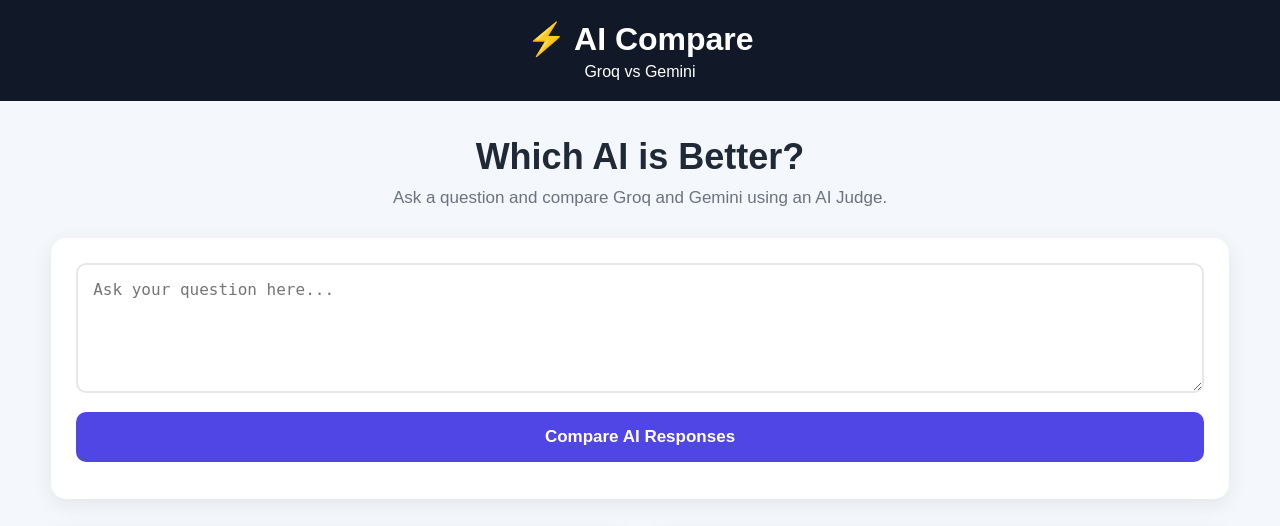
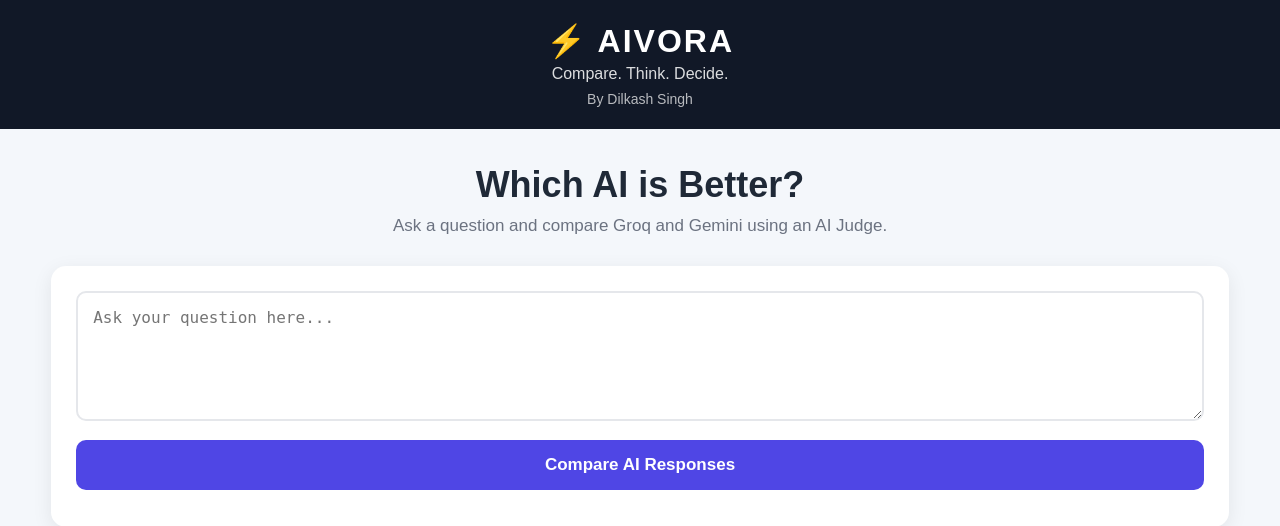
Before and after one commit to Dilkash2011/AI_Compare, a Flask app: page / in a window 1280 px wide. Shown: the top 526 px of the page. Run offline with Flask 3, Linux system fonts and the light colour scheme.

Commit message:
Update website branding to AIVORA

```diff
--- a/templates/index.html
+++ b/templates/index.html
@@ -4,7 +4,7 @@
     <meta charset="UTF-8">
     <meta name="viewport" content="width=device-width, initial-scale=1.0">
 
-    <title>AI Compare - Groq vs Gemini</title>
+    <title>AIVORA - AI Comparison Platform</title>
 
     <style>
         * {
@@ -19,22 +19,47 @@
             color: #1f2937;
         }
 
+        /* =========================
+           HEADER
+        ========================== */
+
         header {
             background: #111827;
             color: white;
-            padding: 20px;
+            padding: 22px 20px;
             text-align: center;
         }
 
         header h1 {
             margin-bottom: 5px;
+            font-size: 32px;
+            letter-spacing: 2px;
         }
+
+        header p {
+            font-size: 16px;
+            opacity: 0.85;
+        }
+
+        .creator {
+            margin-top: 8px;
+            font-size: 14px;
+            opacity: 0.7;
+        }
+
+        /* =========================
+           MAIN CONTAINER
+        ========================== */
 
         .container {
             width: 92%;
             max-width: 1200px;
             margin: 35px auto;
         }
+
+        /* =========================
+           HERO
+        ========================== */
 
         .hero {
             text-align: center;
@@ -50,6 +75,10 @@
             color: #6b7280;
             font-size: 17px;
         }
+
+        /* =========================
+           INPUT BOX
+        ========================== */
 
         .input-box {
             background: white;
@@ -74,6 +103,10 @@
             border-color: #6366f1;
         }
 
+        /* =========================
+           BUTTON
+        ========================== */
+
         button {
             margin-top: 15px;
             width: 100%;
@@ -96,11 +129,19 @@
             cursor: not-allowed;
         }
 
+        /* =========================
+           STATUS
+        ========================== */
+
         .status {
             text-align: center;
             margin-top: 12px;
             color: #6b7280;
         }
+
+        /* =========================
+           RESULTS
+        ========================== */
 
         .results {
             display: grid;
@@ -130,6 +171,10 @@
             margin-bottom: 20px;
         }
 
+        /* =========================
+           METRICS
+        ========================== */
+
         .metrics {
             display: grid;
             grid-template-columns: repeat(2, 1fr);
@@ -154,6 +199,10 @@
             font-size: 22px;
         }
 
+        /* =========================
+           SCORE
+        ========================== */
+
         .score {
             margin-top: 15px;
             padding: 18px;
@@ -172,6 +221,10 @@
             font-size: 32px;
             color: #4338ca;
         }
+
+        /* =========================
+           WINNER
+        ========================== */
 
         .winner {
             margin-top: 30px;
@@ -204,12 +257,21 @@
             display: none;
         }
 
+        /* =========================
+           MOBILE
+        ========================== */
+
         @media (max-width: 800px) {
+
             .results {
                 grid-template-columns: 1fr;
             }
 
             .hero h2 {
+                font-size: 28px;
+            }
+
+            header h1 {
                 font-size: 28px;
             }
         }
@@ -218,21 +280,44 @@
 
 <body>
 
+<!-- =========================
+     AIVORA HEADER
+========================== -->
+
 <header>
-    <h1>⚡ AI Compare</h1>
-    <p>Groq vs Gemini</p>
+
+    <h1>⚡ AIVORA</h1>
+
+    <p>Compare. Think. Decide.</p>
+
+    <div class="creator">
+        By Dilkash Singh
+    </div>
+
 </header>
 
 
 <div class="container">
 
+    <!-- =========================
+         HERO SECTION
+    ========================== -->
+
     <div class="hero">
+
         <h2>Which AI is Better?</h2>
-        <p>Ask a question and compare Groq and Gemini using an AI Judge.</p>
+
+        <p>
+            Ask a question and compare Groq and Gemini using an AI Judge.
+        </p>
+
     </div>
 
 
-    <!-- QUESTION -->
+    <!-- =========================
+         QUESTION INPUT
+    ========================== -->
+
     <div class="input-box">
 
         <textarea
@@ -240,97 +325,188 @@
             placeholder="Ask your question here..."
         ></textarea>
 
-        <button id="compareButton" onclick="compareAI()">
+        <button
+            id="compareButton"
+            onclick="compareAI()"
+        >
             Compare AI Responses
         </button>
 
-        <div class="status" id="statusText"></div>
+        <div
+            class="status"
+            id="statusText"
+        ></div>
 
     </div>
 
 
-    <!-- RESULTS -->
+    <!-- =========================
+         AI RESULTS
+    ========================== -->
+
     <div class="results">
 
-        <!-- GROQ -->
+        <!-- =====================
+             GROQ
+        ====================== -->
+
         <div class="card">
 
             <h3>⚡ Groq</h3>
 
-            <div class="answer" id="groqAnswer">
+            <div
+                class="answer"
+                id="groqAnswer"
+            >
                 Waiting for response...
             </div>
+
 
             <div class="metrics">
 
                 <div class="metric">
+
                     <span>⚡ Speed</span>
-                    <strong id="groqSpeed">--</strong>
+
+                    <strong id="groqSpeed">
+                        --
+                    </strong>
+
                 </div>
 
+
                 <div class="metric">
+
                     <span>🎯 Relevance</span>
-                    <strong id="groqRelevance">--</strong>
+
+                    <strong id="groqRelevance">
+                        --
+                    </strong>
+
                 </div>
 
+
                 <div class="metric">
+
                     <span>✅ Accuracy</span>
-                    <strong id="groqAccuracy">--</strong>
+
+                    <strong id="groqAccuracy">
+                        --
+                    </strong>
+
                 </div>
 
+
                 <div class="metric">
+
                     <span>📝 Clarity</span>
-                    <strong id="groqClarity">--</strong>
+
+                    <strong id="groqClarity">
+                        --
+                    </strong>
+
                 </div>
 
             </div>
 
+
             <div class="score">
-                <span>⭐ Overall Score</span>
-                <strong id="groqScore">--</strong>
-                <span>/ 10</span>
+
+                <span>
+                    ⭐ Overall Score
+                </span>
+
+                <strong id="groqScore">
+                    --
+                </strong>
+
+                <span>
+                    / 10
+                </span>
+
             </div>
 
         </div>
 
 
-        <!-- GEMINI -->
+        <!-- =====================
+             GEMINI
+        ====================== -->
+
         <div class="card">
 
             <h3>✨ Gemini</h3>
 
-            <div class="answer" id="geminiAnswer">
+            <div
+                class="answer"
+                id="geminiAnswer"
+            >
                 Waiting for response...
             </div>
+
 
             <div class="metrics">
 
                 <div class="metric">
+
                     <span>⚡ Speed</span>
-                    <strong id="geminiSpeed">--</strong>
+
+                    <strong id="geminiSpeed">
+                        --
+                    </strong>
+
                 </div>
 
+
                 <div class="metric">
+
                     <span>🎯 Relevance</span>
-                    <strong id="geminiRelevance">--</strong>
+
+                    <strong id="geminiRelevance">
+                        --
+                    </strong>
+
                 </div>
 
+
                 <div class="metric">
+
                     <span>✅ Accuracy</span>
-                    <strong id="geminiAccuracy">--</strong>
+
+                    <strong id="geminiAccuracy">
+                        --
+                    </strong>
+
                 </div>
 
+
                 <div class="metric">
+
                     <span>📝 Clarity</span>
-                    <strong id="geminiClarity">--</strong>
+
+                    <strong id="geminiClarity">
+                        --
+                    </strong>
+
                 </div>
 
             </div>
 
+
             <div class="score">
-                <span>⭐ Overall Score</span>
-                <strong id="geminiScore">--</strong>
-                <span>/ 10</span>
+
+                <span>
+                    ⭐ Overall Score
+                </span>
+
+                <strong id="geminiScore">
+                    --
+                </strong>
+
+                <span>
+                    / 10
+                </span>
+
             </div>
 
         </div>
@@ -338,21 +514,33 @@
     </div>
 
 
-    <!-- WINNER -->
+    <!-- =========================
+         WINNER
+    ========================== -->
+
     <div class="winner">
 
-        <h2>🏆 Comparison Result</h2>
+        <h2>
+            🏆 Comparison Result
+        </h2>
 
         <div id="winnerText">
             Waiting for comparison...
         </div>
 
+
         <div class="reason">
-            <strong>💡 Why?</strong>
+
+            <strong>
+                💡 Why?
+            </strong>
 
             <p id="reasonText">
+
                 The AI Judge will explain why one response is better.
+
             </p>
+
         </div>
 
     </div>
@@ -360,121 +548,208 @@
 </div>
 
 
+<!-- =========================
+     JAVASCRIPT
+========================== -->
+
 <script>
 
 async function compareAI() {
 
-    const prompt = document.getElementById("prompt").value.trim();
+    const prompt =
+        document
+        .getElementById("prompt")
+        .value
+        .trim();
 
-    const button = document.getElementById("compareButton");
-    const status = document.getElementById("statusText");
+
+    const button =
+        document
+        .getElementById("compareButton");
+
+
+    const status =
+        document
+        .getElementById("statusText");
+
+
+    /* -------------------------
+       CHECK QUESTION
+    -------------------------- */
 
     if (!prompt) {
+
         alert("Please enter a question.");
+
         return;
     }
 
 
-    // Disable button
+    /* -------------------------
+       DISABLE BUTTON
+    -------------------------- */
+
     button.disabled = true;
+
     button.innerText = "Comparing...";
 
-    status.innerText = "🤖 Groq and Gemini are generating answers...";
+
+    status.innerText =
+        "🤖 Groq and Gemini are generating answers...";
 
 
     try {
 
-        const response = await fetch("/compare", {
+        /* -------------------------
+           SEND REQUEST
+        -------------------------- */
 
-            method: "POST",
+        const response =
+            await fetch("/compare", {
 
-            headers: {
-                "Content-Type": "application/json"
-            },
+                method: "POST",
 
-            body: JSON.stringify({
-                text: prompt
-            })
+                headers: {
+                    "Content-Type": "application/json"
+                },
 
-        });
+                body: JSON.stringify({
+                    text: prompt
+                })
+
+            });
 
 
-        const data = await response.json();
+        const data =
+            await response.json();
 
 
-        // -------------------------
-        // ANSWERS
-        // -------------------------
+        /* -------------------------
+           ANSWERS
+        -------------------------- */
 
-        document.getElementById("groqAnswer").innerText =
-            data.groq || "No Groq response.";
-
-        document.getElementById("geminiAnswer").innerText =
-            data.gemini || "No Gemini response.";
+        document
+        .getElementById("groqAnswer")
+        .innerText =
+            data.groq ||
+            "No Groq response.";
 
 
-        // -------------------------
-        // SPEED
-        // -------------------------
-
-        document.getElementById("groqSpeed").innerText =
-            data.groqSpeed + " sec";
-
-        document.getElementById("geminiSpeed").innerText =
-            data.geminiSpeed + " sec";
+        document
+        .getElementById("geminiAnswer")
+        .innerText =
+            data.gemini ||
+            "No Gemini response.";
 
 
-        // -------------------------
-        // GROQ SCORES
-        // -------------------------
+        /* -------------------------
+           SPEED
+        -------------------------- */
 
-        document.getElementById("groqRelevance").innerText =
-            data.groqRelevance + " / 10";
+        document
+        .getElementById("groqSpeed")
+        .innerText =
+            data.groqSpeed +
+            " sec";
 
-        document.getElementById("groqAccuracy").innerText =
-            data.groqAccuracy + " / 10";
 
-        document.getElementById("groqClarity").innerText =
-            data.groqClarity + " / 10";
+        document
+        .getElementById("geminiSpeed")
+        .innerText =
+            data.geminiSpeed +
+            " sec";
 
-        document.getElementById("groqScore").innerText =
+
+        /* -------------------------
+           GROQ SCORES
+        -------------------------- */
+
+        document
+        .getElementById("groqRelevance")
+        .innerText =
+            data.groqRelevance +
+            " / 10";
+
+
+        document
+        .getElementById("groqAccuracy")
+        .innerText =
+            data.groqAccuracy +
+            " / 10";
+
+
+        document
+        .getElementById("groqClarity")
+        .innerText =
+            data.groqClarity +
+            " / 10";
+
+
+        document
+        .getElementById("groqScore")
+        .innerText =
             data.groqScore;
 
 
-        // -------------------------
-        // GEMINI SCORES
-        // -------------------------
+        /* -------------------------
+           GEMINI SCORES
+        -------------------------- */
 
-        document.getElementById("geminiRelevance").innerText =
-            data.geminiRelevance + " / 10";
+        document
+        .getElementById("geminiRelevance")
+        .innerText =
+            data.geminiRelevance +
+            " / 10";
 
-        document.getElementById("geminiAccuracy").innerText =
-            data.geminiAccuracy + " / 10";
 
-        document.getElementById("geminiClarity").innerText =
-            data.geminiClarity + " / 10";
+        document
+        .getElementById("geminiAccuracy")
+        .innerText =
+            data.geminiAccuracy +
+            " / 10";
 
-        document.getElementById("geminiScore").innerText =
+
+        document
+        .getElementById("geminiClarity")
+        .innerText =
+            data.geminiClarity +
+            " / 10";
+
+
+        document
+        .getElementById("geminiScore")
+        .innerText =
             data.geminiScore;
 
 
-        // -------------------------
-        // WINNER
-        // -------------------------
+        /* -------------------------
+           WINNER
+        -------------------------- */
 
-        document.getElementById("winnerText").innerText =
-            data.winner || "No winner";
+        document
+        .getElementById("winnerText")
+        .innerText =
+            data.winner ||
+            "No winner";
 
 
-        // -------------------------
-        // REASON
-        // -------------------------
+        /* -------------------------
+           REASON
+        -------------------------- */
 
-        document.getElementById("reasonText").innerText =
-            data.reason || "No explanation available.";
+        document
+        .getElementById("reasonText")
+        .innerText =
+            data.reason ||
+            "No explanation available.";
 
 
-        status.innerText = "✅ Comparison completed successfully.";
+        /* -------------------------
+           SUCCESS
+        -------------------------- */
+
+        status.innerText =
+            "✅ Comparison completed successfully.";
 
     }
 
@@ -489,9 +764,14 @@
     }
 
 
-    // Enable button again
+    /* -------------------------
+       ENABLE BUTTON
+    -------------------------- */
+
     button.disabled = false;
-    button.innerText = "Compare AI Responses";
+
+    button.innerText =
+        "Compare AI Responses";
 
 }
 
```
